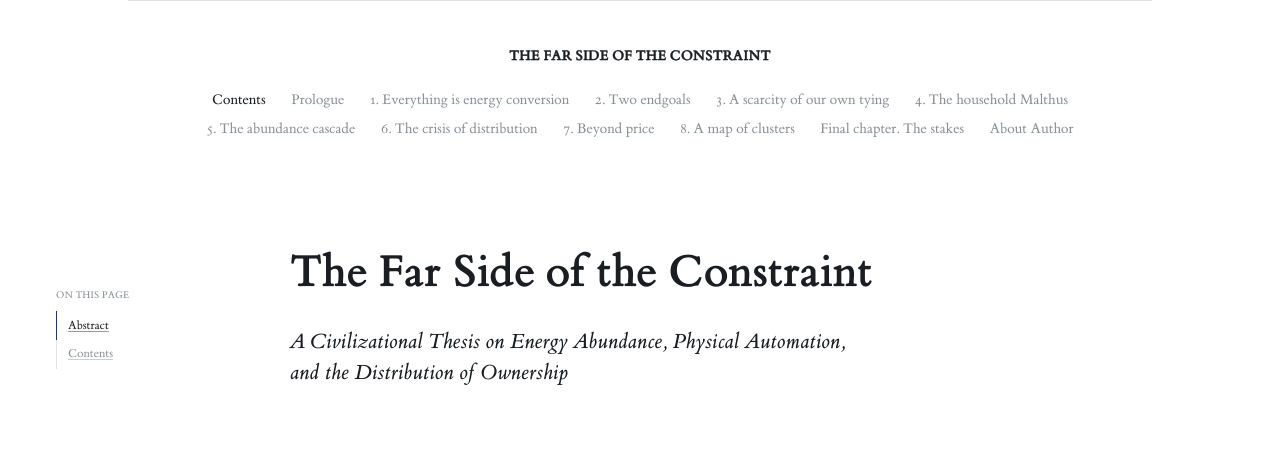
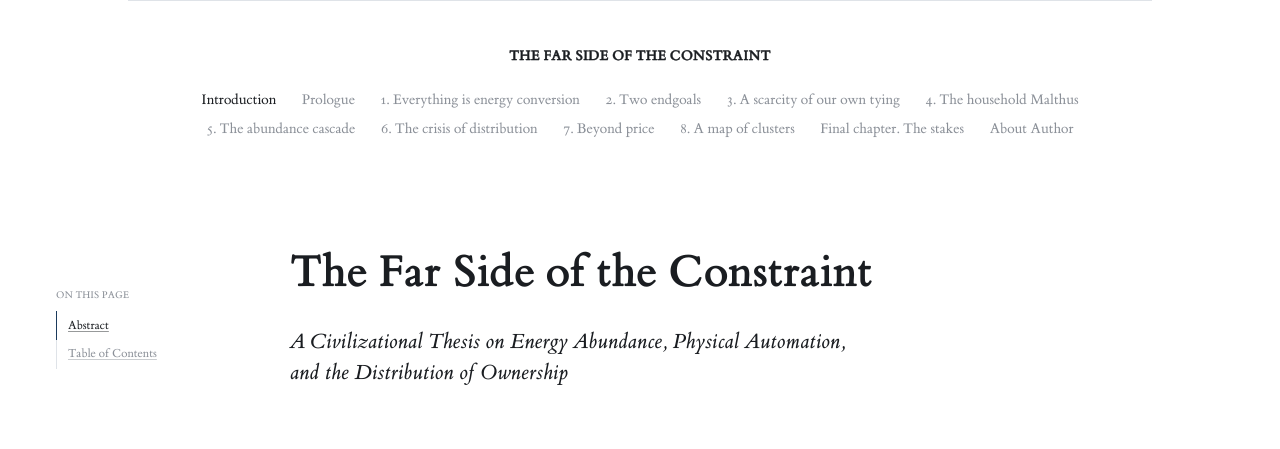
Before and after one commit to arata-hoshino/arata-hoshino.github.io, a Jekyll site: the page built from index.md, in a window 1280 px wide and 900 px high. Shown: the top 449 px of the window. Built offline with Jekyll 4.4.1, drawn with Linux system fonts in a browser that asks for light colours; some of the changed text lies outside the part shown.

Commit message:
Head the contents "Table of Contents", and the menu "Introduction"
Co-Authored-By: Claude Opus 5 <noreply@anthropic.com>

```diff
--- a/_includes/runhead.html
+++ b/_includes/runhead.html
@@ -10,7 +10,7 @@
 
 <nav class="nav" aria-label="Chapters">
   <a href="{{ '/' | relative_url }}"
-     class="nav-link{% if page.url == '/' %} is-current{% endif %}">Contents</a>
+     class="nav-link{% if page.url == '/' %} is-current{% endif %}">Introduction</a>
   {% assign essays = site.essays | sort: "order" %}
   {% for essay in essays %}
     <a href="{{ essay.url | relative_url }}"
--- a/index.md
+++ b/index.md
@@ -58,7 +58,7 @@ serve as a compass for investment in the way a hypothesis can. It is therefore n
 scientific proof of the kind an academic paper offers, nor is it an analysis of particular
 companies whose fortunes turn over in a matter of months.
 
-## Contents
+## Table of Contents
 
 <p class="toc-note">Eight chapters, a prologue, and a closing list of falsifiable predictions.</p>
 
```
